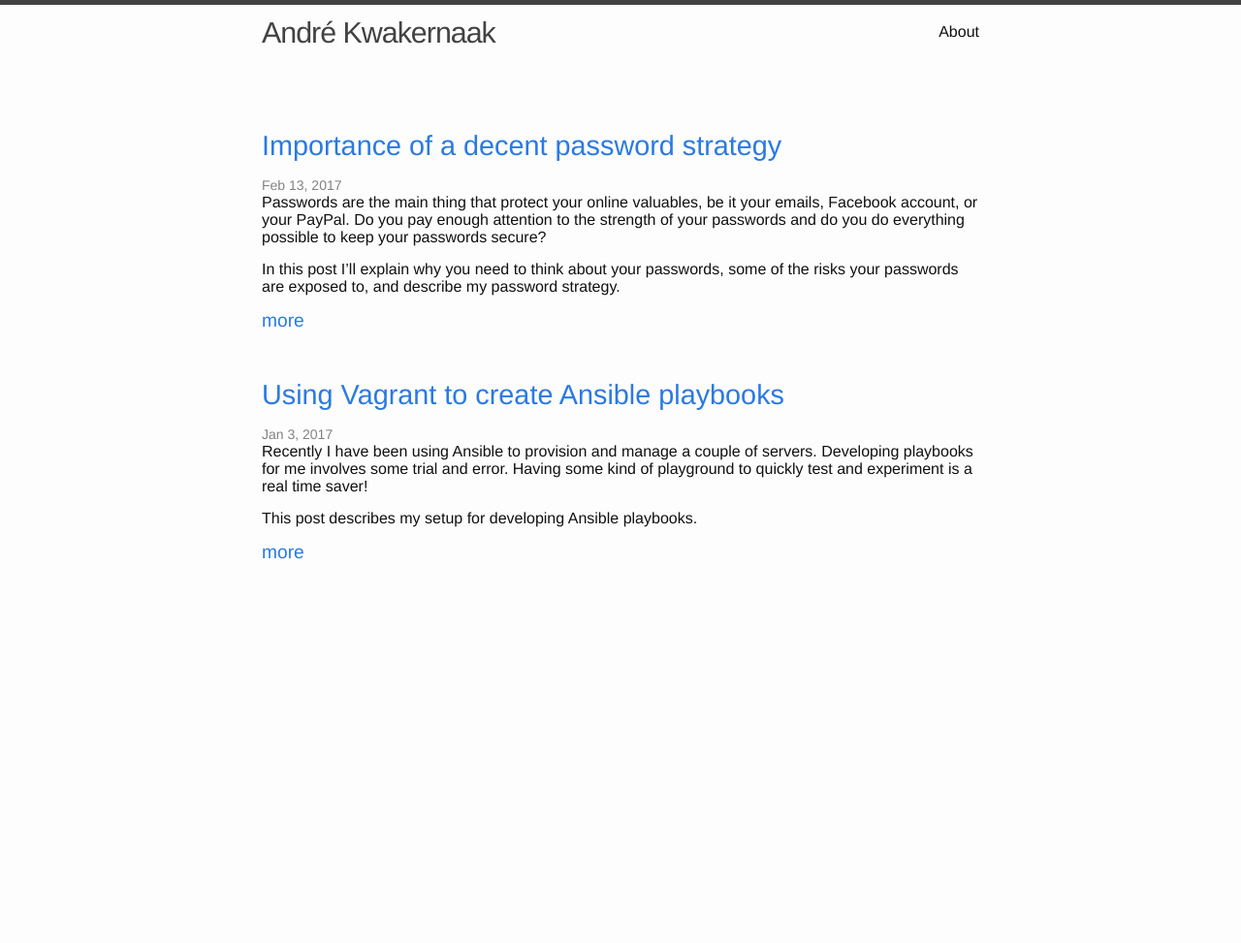
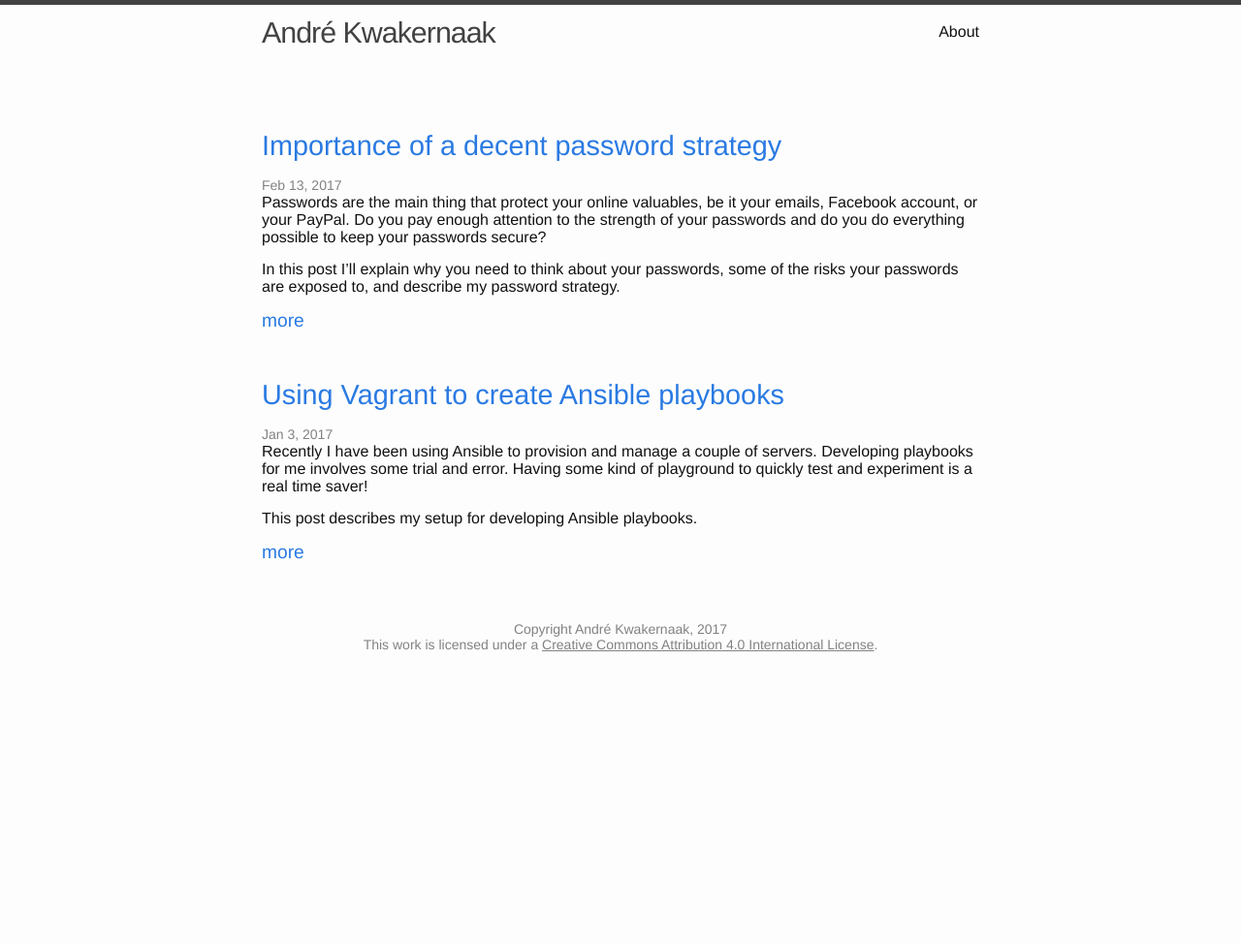
Before and after one commit to apollux/apollux.github.io, a Jekyll site: the page built from index.html, in a window 1280 px wide. Shown: the whole page at 97% size. Built offline with Jekyll 4.4.1, drawn with Linux system fonts in a browser that asks for light colours; before the commit the page ends 941 px from its top, so only the background shows below that.

Commit message:
Added license.

```diff
--- a/_includes/footer.html
+++ b/_includes/footer.html
@@ -1,7 +1,8 @@
 <footer class="site-footer">
 
   <div class="wrapper">
-
+    Copyright André Kwakernaak, 2017<br />
+    This work is licensed under a <a rel="license" href="http://creativecommons.org/licenses/by/4.0/">Creative Commons Attribution 4.0 International License</a>.
   </div>
   <img src="https://tools.andrekwakernaak.xyz/t.png?p={{ page.url }}" style="visibility: hidden" />
 </footer>
--- a/_sass/_layout.scss
+++ b/_sass/_layout.scss
@@ -153,3 +153,26 @@
         font-size: 1em;
     }
 }
+
+/**
+ * footer
+ */
+.site-footer {
+    text-align: center;
+    color: $grey-color;
+    font-size: $small-font-size;
+
+    a {
+        color: $grey-color;
+        text-decoration: underline;
+
+        &:visited {
+            color: $grey-color;
+        }
+
+        &:hover {
+            color: $grey-color;
+            text-decoration: underline;
+        }
+    }
+}
```
